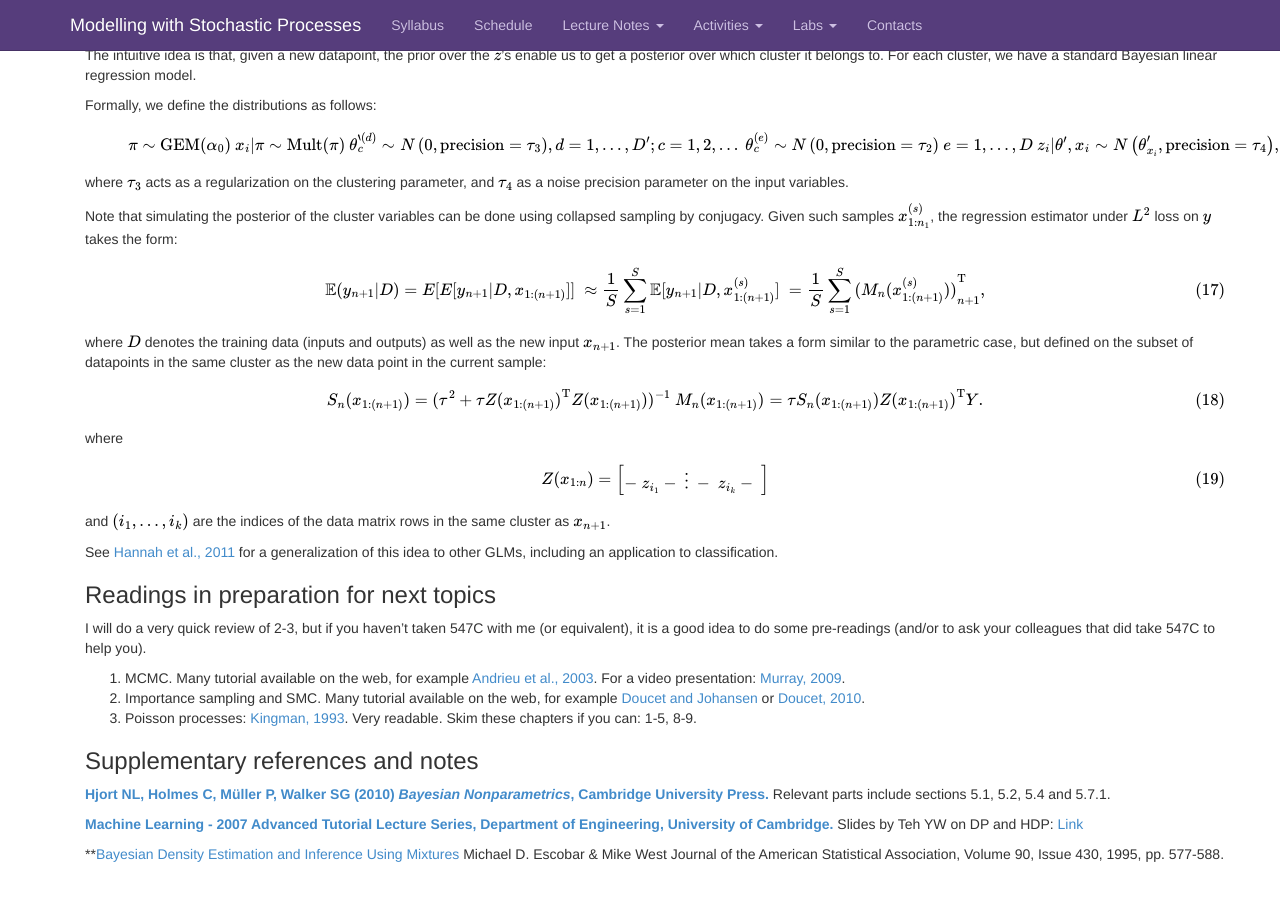
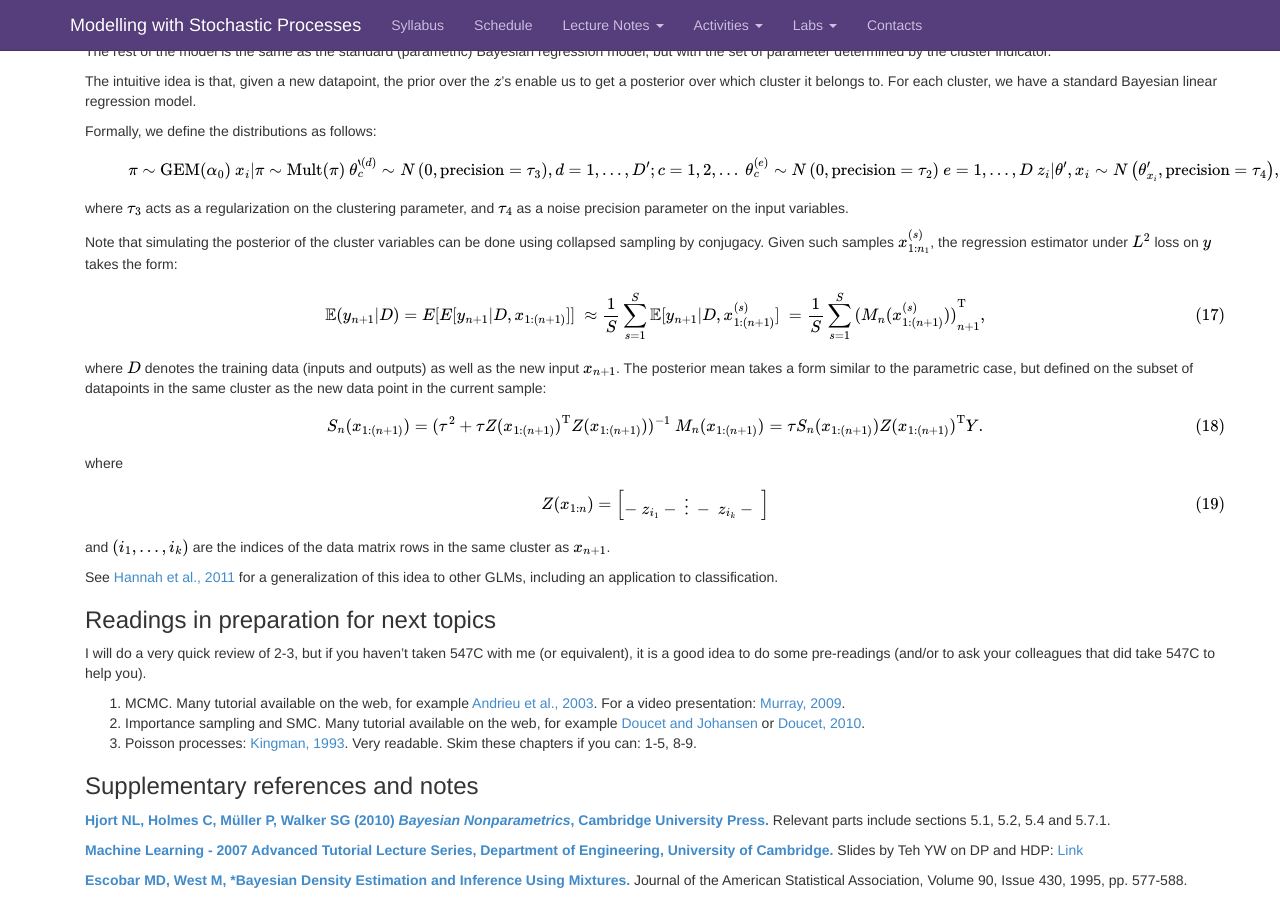
Before and after one commit to snowdj/stochastic_process_notes, a Jekyll site: the page built from _posts/2014-01-21-notes-lecture6.md, in a window 1280 px wide and 900 px high, scrolled down 5448 px. Built offline with Jekyll 4.4.1, drawn with Linux system fonts in a browser that asks for light colours; nearby versions of some CDN libraries; Markdown is read by kramdown in place of the engine named in the settings; formulas are drawn with MathJax 3; comment, search, counter and statistics services are not loaded; before the commit the page ends 6322 px from its top, so only the background shows below that.

Commit message:
minor edits

```diff
--- a/_posts/2014-01-21-notes-lecture6.md
+++ b/_posts/2014-01-21-notes-lecture6.md
@@ -52,7 +52,7 @@ Here $y^{u}\_{i}$ is a word following prefix $u$ (from now on, we use the supers
 
 In the directed graphical model notation, this looks like the following:
 
-<img src="{{ site.url }}/images/languageModel-DP.jpg" alt="Drawing" style="width: 400px; "/>
+<img src="{{ site.url }}/images/languageModel-DP.jpg" alt="Drawing" style="width: 300px; "/>
 
 A more compact way to write this is:
 \begin{eqnarray}
@@ -91,7 +91,7 @@ The basic idea behind HDPs is to let the base measure be itself a Dirichlet proc
 
 In the directed graphical model notation, this looks like (recall that boxes, called plates, mean repetition of the variables inside the box) the following:
 
-<img src="{{ site.url }}/images/HDP.jpg" alt="Drawing" style="width: 100px; "/>
+<img src="{{ site.url }}/images/HDP.jpg" alt="Drawing" style="width: 200px; "/>
 
 To make this model clearer, we will provide two equivalent ways of generating samples from it: as in the standard DP, both stick breaking and CRP constructions are possible.
 
@@ -283,6 +283,4 @@ I will do a very quick review of 2-3, but if you haven't taken 547C with me (or
 
 **[Machine Learning - 2007 Advanced Tutorial Lecture Series, Department of Engineering, University of Cambridge.](http://mlg.eng.cam.ac.uk/tutorials/07/)** Slides by Teh YW on DP and HDP: [Link](http://mlg.eng.cam.ac.uk/tutorials/07/ywt.pdf)
 
-**[Bayesian Density Estimation and Inference Using Mixtures](http://www.tandfonline.com/doi/abs/10.1080/01621459.1995.10476550#.UuNZ1PRQ2BQ)
-Michael D. Escobar & Mike West
-Journal of the American Statistical Association, Volume 90, Issue 430, 1995, pp. 577-588.
+**[Escobar MD, West M, *Bayesian Density Estimation and Inference Using Mixtures.](http://www.tandfonline.com/doi/abs/10.1080/01621459.1995.10476550#.UuNZ1PRQ2BQ)** Journal of the American Statistical Association, Volume 90, Issue 430, 1995, pp. 577-588.
```
